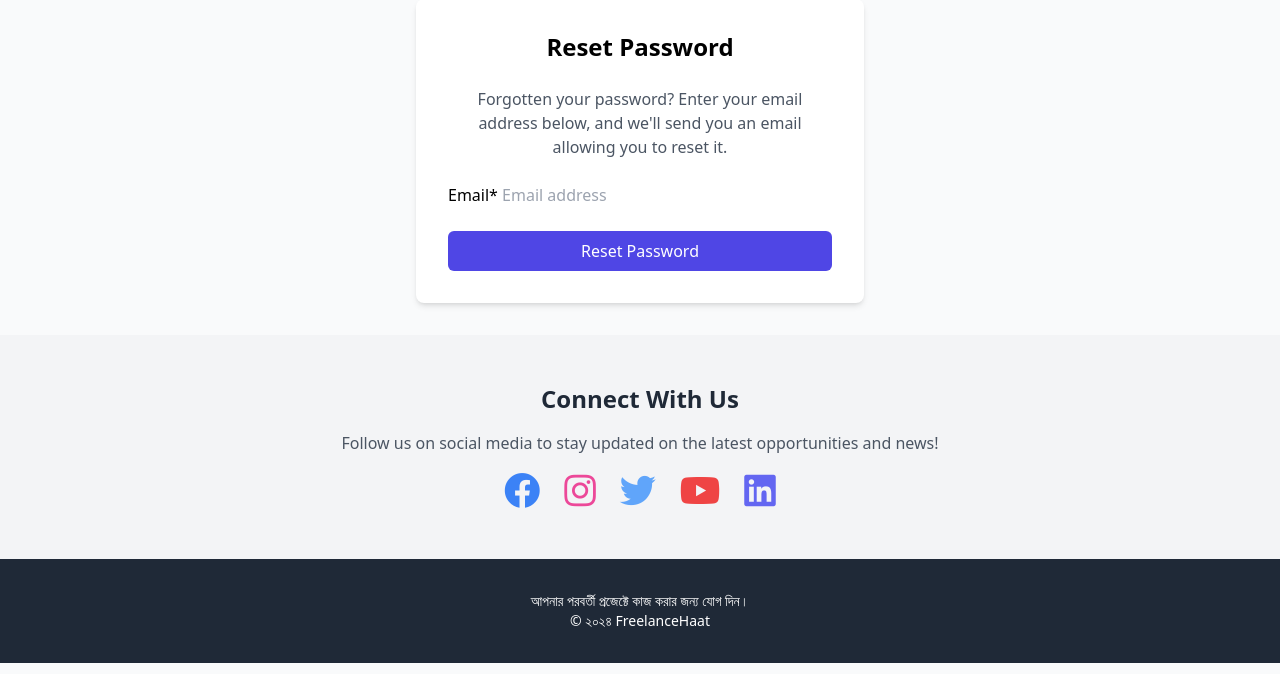
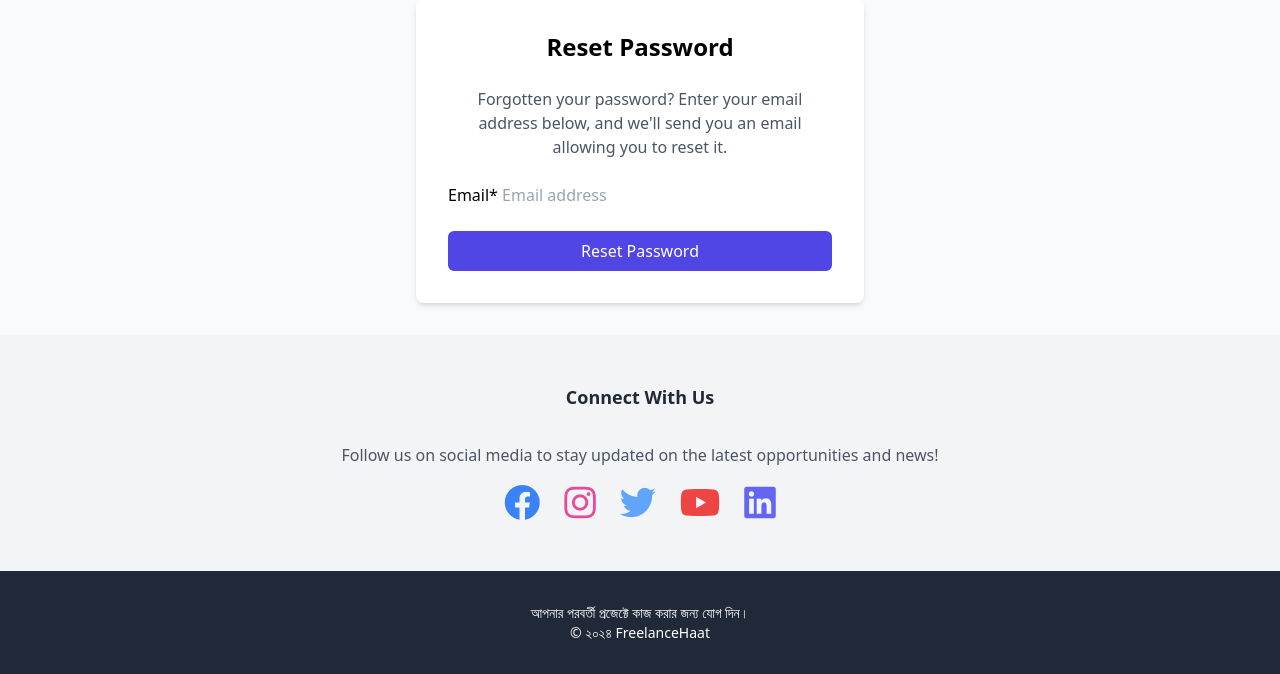
Before and after one commit to emon-shikder/FreelanceHaat, a Django app: page /accounts/password/reset/ in a window 1280 px wide. Shown: the part 97-771 px from the top of the page. Run offline with Django 5.2, Linux system fonts and the light colour scheme; some libraries are stand-ins or nearby versions.

Commit message:
Responsive Problem Solved

```diff
--- a/templates/base.html
+++ b/templates/base.html
@@ -77,7 +77,7 @@
     <!-- Social Media Section -->
     <div class="bg-gray-100 py-12">
         <div class="container mx-auto text-center">
-            <h3 class="text-2xl font-bold text-gray-800 mb-4">Connect With Us</h3>
+            <h3 class="text-2xl font-bold text-gray-800 md:text-lg max-w-lg md:max-w-2xl mx-auto mb-6 md:mb-8">Connect With Us</h3>
             <p class="text-gray-600 mb-4">Follow us on social media to stay updated on the latest opportunities and news!</p>
             <div class="flex justify-center gap-6 text-4xl">
                 <a href="#" class="text-blue-500 hover:text-blue-600 transition">
```
